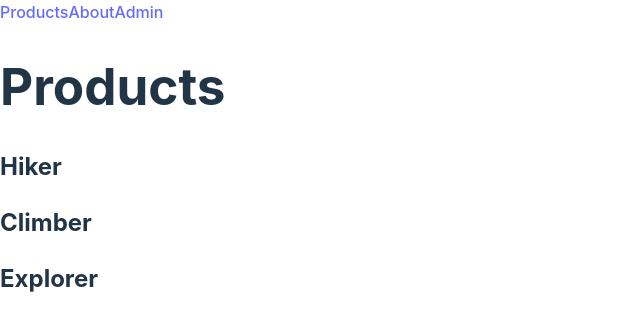
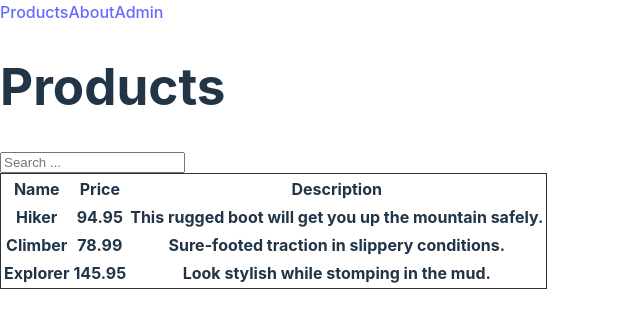
Before and after one commit to claytonmsafranek/shoe-store, a React (Vite) app: page / in a window 1280 px wide. Shown: the top 330 px of the page, without its empty margins (0-640 px from the left). Built offline with nearby package versions, Linux system fonts and the light colour scheme; data requests are answered from the project's data file.

Commit message:
search implemented

```diff
--- a/package.json
+++ b/package.json
@@ -17,6 +17,7 @@
     "json-server": "^0.17.4",
     "ky": "^1.2.3",
     "react": "^18.2.0",
+    "react-bootstrap": "^2.10.2",
     "react-dom": "^18.2.0",
     "react-error-boundary": "^4.0.13",
     "react-router-dom": "^6.22.3",
--- a/src/Products.tsx
+++ b/src/Products.tsx
@@ -1,21 +1,53 @@
+import { useEffect, useState } from "react";
+import { SearchBar } from "./SearchBar";
 import { useProducts } from "./hooks/useProducts";
+import { Product } from "./types/product";
 
 export default function Products() {
-  const {data: products, error, isLoading } = useProducts();
+  const {data: products = [], error, isLoading } = useProducts();
+  const [search, setSearch] = useState("");
 
 
   if (error) throw error;
   if (isLoading) return <h1>Loading...</h1>
-  if (!products) return <h1>No products found.</h1>
+  const matchingProducts = search
+    ? products.filter((product) =>
+        product.name.toLowerCase().includes(search.toLowerCase())
+    )
+      : products;
 
   return (
     <>
       <h1>Products</h1>
-      <div>
-        {products.map((product) => (
-          <h2 key={product.id}>{product.name}</h2>
-        ))}
-      </div>
+      <input
+        type="search"
+        id="searchBox"
+        name="searchBox"
+        placeholder="Search ..."
+        onChange={(e) => setSearch(e.target.value)}
+      />
+      {matchingProducts.length > 0 ? (
+      <table style={{border: "1px solid"}}>
+        <thead>
+          <tr>
+            <th>Name</th>
+            <th>Price</th>
+            <th>Description</th>
+          </tr>
+        </thead>
+        <tbody>
+          {matchingProducts.map((product) => (
+            <tr key={product.id}>
+              <th>{product.name}</th>
+              <th>{product.price}</th>
+              <th>{product.description}</th>
+            </tr>
+          ))}
+        </tbody>
+      </table>
+      ) : (
+        <p>No products found.</p>
+      )}
     </>
   );
 }
--- /dev/null
+++ b/src/SearchBar.tsx
@@ -0,0 +1,22 @@
+import { Button } from "react-bootstrap";
+
+export function SearchBar() {
+    return (
+        <>
+            <label htmlFor="searchBox">Search Products:</label><br />
+            <input
+                type="search"
+                id="searchBox"
+                name="searchBox"
+                placeholder="Search ..." />
+            <Button
+                variant="primary"
+                onClick={() => {
+                    console.log("call search")
+                }}>
+                Search
+            </Button>
+        </>
+    )
+
+}
```
Also changed, not shown: 1 other file (tests, documents, lock files or other folders).
